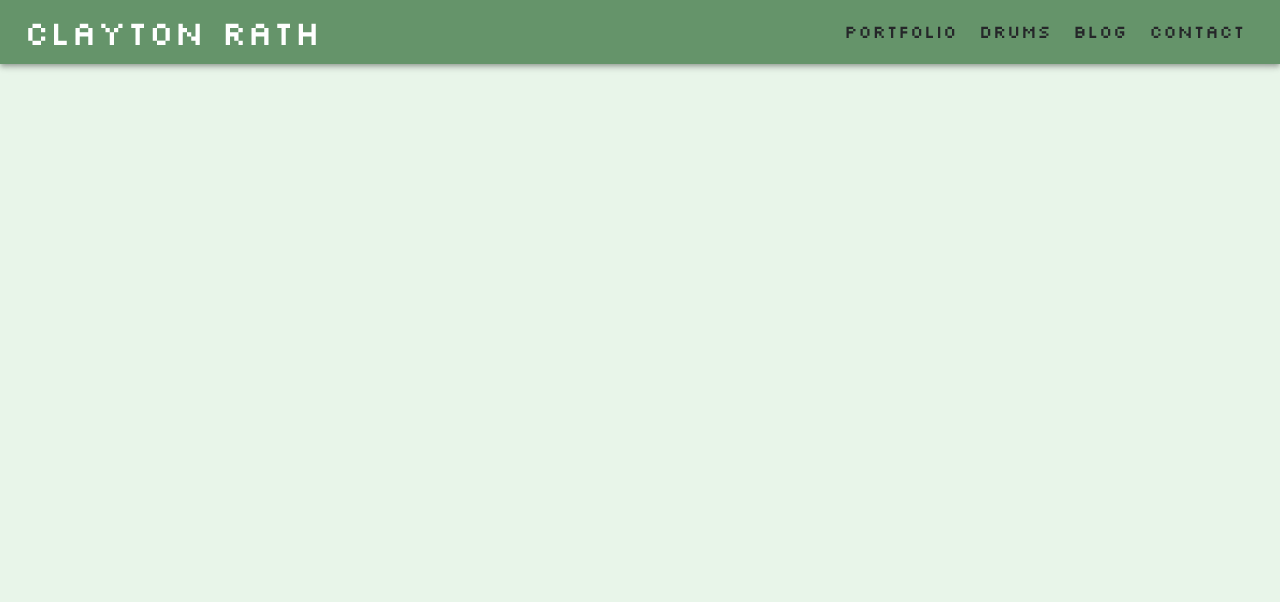
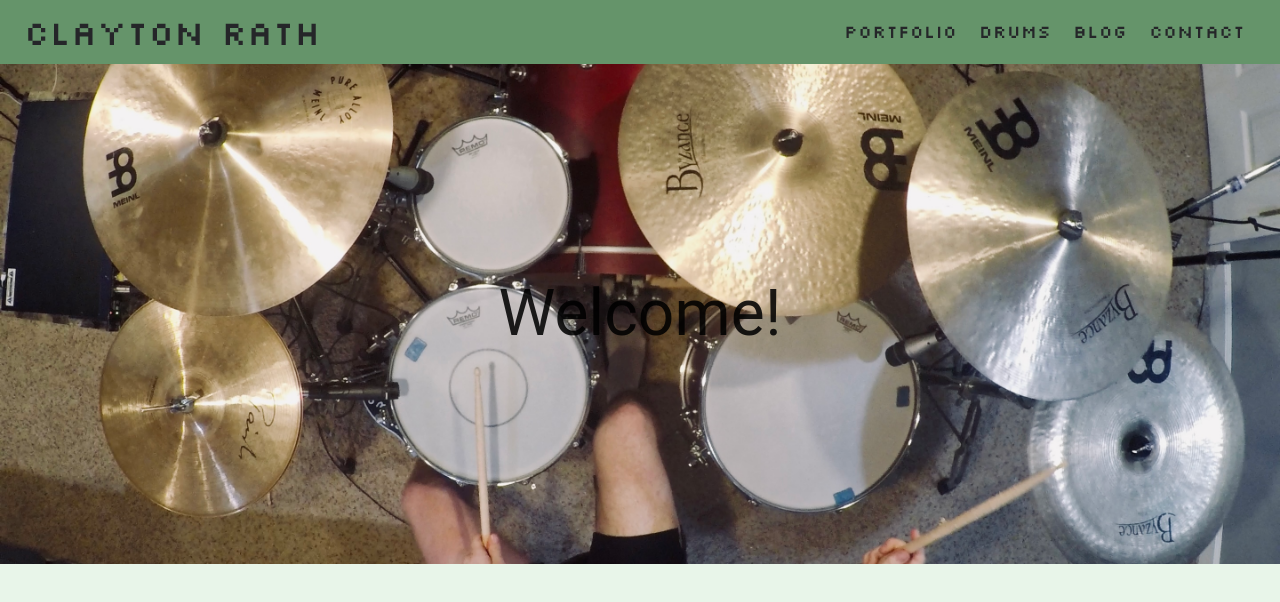
Before and after one commit to rathclayton1/personal-website, a React (Create React App) app: page / in a window 1280 px wide. Shown: the top 602 px of the page. Built offline with nearby package versions, Linux system fonts and the light colour scheme.

Commit message:
Refactor things, start Home.js

```diff
--- a/src/App.js
+++ b/src/App.js
@@ -5,7 +5,7 @@
 import Drums from "./Pages/Drums";
 import Blog from "./Pages/Blog";
 import Contact from "./Pages/Contact";
-import Navbar from './Pages/Navbar';
+import Navbar from './Components/Navbar';
 import { ThemeProvider, createTheme } from '@mui/material/styles';
 import { BrowserRouter as Router, Routes, Route } from "react-router-dom";
 
@@ -41,11 +41,11 @@
       <Router>
       <Navbar />
       <Routes>
-        <Route exact path="/" component={Home} />
-        <Route path="/devportfolio" component={Portfolio} />
-        <Route path="/drums" component={Drums} />
-        <Route path="/blog" component={Blog} />
-        <Route path="/contact" component={Contact} />
+        <Route exact path="/" element={<Home />} />
+        <Route path="/portfolio" component={<Portfolio />} />
+        <Route path="/drums" component={<Drums />} />
+        <Route path="/blog" component={<Blog />} />
+        <Route path="/contact" component={<Contact />} />
       </Routes>
     </Router>
       </ThemeProvider>
--- a/src/Pages/Drawer.js
+++ b/src/Components/Drawer.js
@@ -16,7 +16,7 @@
   fontFamily: [
     'Silkscreen',
   ].join(','),
-  fontSize: 'large'
+  fontSize: 'large',
 }));
 
 export function DrawerComponent() {
@@ -53,7 +53,7 @@
           </ListItem>
         </List>
       </Drawer>
-      <IconButton onClick={() => setOpenDrawer(!openDrawer)}>
+      <IconButton size="large" onClick={() => setOpenDrawer(!openDrawer)}>
         <Menu color="secondary"/>
       </IconButton>
       </>
--- a/src/Components/Navbar.js
+++ b/src/Components/Navbar.js
@@ -6,10 +6,10 @@
     Typography,
     useTheme,
     useMediaQuery,
-    Link,
+    Link
   } from '@mui/material';
 import { makeStyles } from '@mui/styles';
-import DrawerComponent from './Drawer';
+import { DrawerComponent, CoolButton } from './Drawer';
 
   const useStyles = makeStyles((theme) => ({
     navlinks: {
@@ -18,19 +18,9 @@
     },
    logo: {
       flexGrow: "1",
-      cursor: "pointer",
-    },
-    link: {
-      textDecoration: "none",
-      color: "white",
-      fontSize: "20px",
-      marginLeft: theme.spacing(20),
-      "&:hover": {
-        color: "yellow",
-        borderBottom: "1px solid white",
-      },
     },
   }));
+
 
  export const Navbar = () => {
     const classes = useStyles();
@@ -41,25 +31,27 @@
       <AppBar position="static">
         <CssBaseline />
         <Toolbar>
-          <Typography variant="h4" className={classes.logo}>
+          <Typography fontFamily='Silkscreen' color="secondary" variant="h4" className={classes.logo}>
+            <Link underline="none" color="secondary" href="/">
             Clayton Rath
+            </Link>
           </Typography>
           {isMobile ? (
           <DrawerComponent />
         ) : (
             <div className={classes.navlinks}>
-              <Link to="/devportfolio" className={classes.link}>
-                Development Portfolio
-              </Link>
-              <Link to="/drums" className={classes.link}>
+            <CoolButton size="large" color="secondary" href="/portfolio">
+                Portfolio
+              </CoolButton>
+              <CoolButton size="large" color="secondary" href="/drums">
                 Drums
-              </Link>
-              <Link to="/blog" className={classes.link}>
+              </CoolButton>
+              <CoolButton size="large" color="secondary" href="/blog">
                 Blog
-              </Link>
-              <Link to="/contact" className={classes.link}>
+              </CoolButton>
+              <CoolButton size="large" color="secondary" href="/contact">
                 Contact
-              </Link>
+              </CoolButton>
             </div>
         )}
         </Toolbar>
--- a/src/Pages/Home.js
+++ b/src/Pages/Home.js
@@ -1,11 +1,11 @@
 import React from 'react';
-import Navbar from "./Navbar";
 import { makeStyles } from "@mui/styles"
-import { Box } from '@mui/material';
+import { Box, Typography, Container } from '@mui/material';
+import Image from '../Images/HomeDrums.jpeg'
 
 const useStyles = makeStyles((theme) => ({
     hero: {
-      backgroundImage: `linear-gradient(rgba(0, 0, 0, 0.5), rgba(0, 0, 0, 0.5)), url('https://wallpaperaccess.com/cool-nature')`,
+      backgroundImage: `url(${Image})`,
       height: "500px",
       backgroundPosition: "center",
       backgroundRepeat: "no-repeat",
@@ -14,9 +14,11 @@
       display: "flex",
       justifyContent: "center",
       alignItems: "center",
-      color: "#fff",
       fontSize: "4rem",
-    }
+    },
+    blogsContainer: {
+        paddingTop: theme.spacing(3)
+      },
 }))
 
 export const Home = () => {
@@ -24,12 +26,9 @@
     const classes = useStyles();
 
     return (
-        <>
-            <Navbar/>
-            <Box className={classes.hero}>
-                <Box>Hello</Box>
-            </Box>
-        </>
+        <Box className={classes.hero}>
+        <Box>Welcome!</Box>
+      </Box>
     );
 
 };
--- a/src/Pages/Navbar.js
+++ /dev/null
@@ -1,60 +0,0 @@
-import React from 'react';
-import {
-    AppBar,
-    Toolbar,
-    CssBaseline,
-    Typography,
-    useTheme,
-    useMediaQuery,
-  } from '@mui/material';
-import { makeStyles } from '@mui/styles';
-import { DrawerComponent, CoolButton } from './Drawer';
-
-  const useStyles = makeStyles((theme) => ({
-    navlinks: {
-      marginLeft: theme.spacing(10),
-      display: "flex",
-    },
-   logo: {
-      flexGrow: "1",
-      cursor: "pointer",
-    },
-  }));
-
-
- export const Navbar = () => {
-    const classes = useStyles();
-    const theme = useTheme();
-    const isMobile = useMediaQuery(theme.breakpoints.down("md"));
-
-    return (
-      <AppBar position="static">
-        <CssBaseline />
-        <Toolbar>
-          <Typography fontFamily={'Silkscreen'} variant="h4" className={classes.logo}>
-            Clayton Rath
-          </Typography>
-          {isMobile ? (
-          <DrawerComponent />
-        ) : (
-            <div className={classes.navlinks}>
-            <CoolButton size="large" color="secondary" href="/portfolio">
-                Portfolio
-              </CoolButton>
-              <CoolButton size="large" color="secondary" href="/drums">
-                Drums
-              </CoolButton>
-              <CoolButton size="large" color="secondary" href="/blog">
-                Blog
-              </CoolButton>
-              <CoolButton size="large" color="secondary" href="/contact">
-                Contact
-              </CoolButton>
-            </div>
-        )}
-        </Toolbar>
-      </AppBar>
-    );
-  };
-
-  export default Navbar;
--- a/src/Pages/Portfolio.js
+++ b/src/Pages/Portfolio.js
@@ -3,8 +3,9 @@
 export const Portfolio = () => {
 
     return (
-        <>
-        </>
+        <div>
+        Hello
+        </div>
     );
 
 };
```
Also changed, not shown: 1 other file (tests, documents, lock files or other folders).
